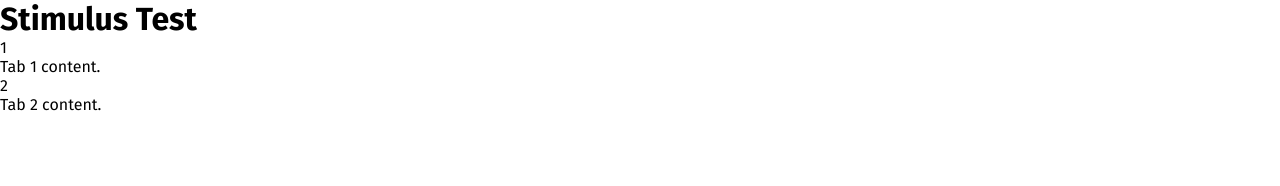
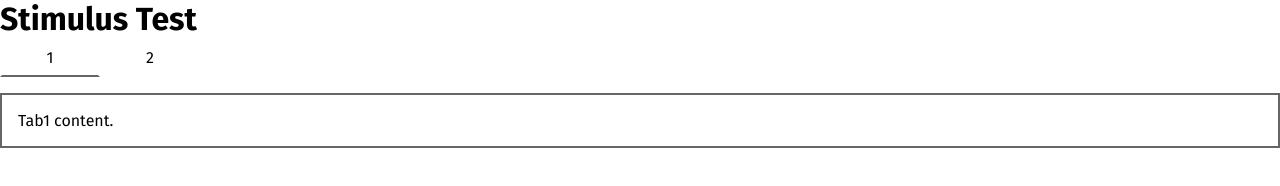
Before and after one commit to mojahige/stimulus-typescript-test, a website built with Parcel: page dev/index.html in a window 1280 px wide. Built offline with nearby package versions, Linux system fonts and the light colour scheme; what stimulus would draw is missing.

Commit message:
update: Tab ブロックの雛形を作成

```diff
--- /dev/null
+++ b/dev/assets/javascripts/blocks/Tab/_Tab.scss
@@ -0,0 +1,33 @@
+@charset "UTF-8";
+
+.Tab {
+  @at-root {
+    .Tab__list {
+      list-style: none;
+      display: flex;
+      justify-content: flex-start;
+    }
+
+    .Tab__listButton {
+      min-width: 100px;
+      padding: 0.5em;
+      border: 2px solid transparent;
+
+      &[aria-selected="true"] {
+        border-bottom-color: #666;
+      }
+    }
+
+    .Tab__content {
+      margin-top: 1rem;
+      padding: 1rem;
+      border: 2px solid #666;
+    }
+
+    .Tab__panel {
+      &[aria-hidden="true"] {
+        display: none;
+      }
+    }
+  }
+}
--- a/dev/assets/stylesheets/main.scss
+++ b/dev/assets/stylesheets/main.scss
@@ -5,3 +5,5 @@
 body {
   font-family: 'Fira Sans', sans-serif;
 }
+
+@import "../javascripts/blocks/Tab/Tab";
--- a/dev/index.html
+++ b/dev/index.html
@@ -12,34 +12,43 @@
     <h1>Stimulus Test</h1>
   </header>
 
-  <ul class="Tab"
-      role="tablist"
+  <div class="Tab"
        data-controller="tab">
-    <li class="Tab__item">
+    <ul class="Tab__list"
+        role="tablist">
+      <li class="Tab__listItem">
         <button type="button"
-              class="Tab__button"
+                class="Tab__listButton"
+                aria-selected="true"
                 data-action="click->tab#onClick">
           1
         </button>
-
-      <div class="Tab__content"
-           aria-hidden="true">
-        Tab 1 content.
-      </div>
       </li>
-    <li class="Tab__item">
+      <li class="Tab__listItem">
         <button type="button"
-              class="Tab__button"
+                class="Tab__listButton"
+                aria-selected="false"
                 data-action="click->tab#onClick">
           2
         </button>
+      </li>
+    </ul>
 
     <div class="Tab__content"
+         data-target="tab.content">
+      <div class="Tab__panel"
+           role="tabpanel"
+           aria-hidden="false">
+        Tab1 content.
+      </div>
+
+      <div class="Tab__panel"
+           role="tabpanel"
            aria-hidden="true">
-        Tab 2 content.
+        Tab2 content.
       </div>
-    </li>
-  </ul>
+    </div>
+  </div>
 
   <script src="assets/javascripts/main.js"></script>
 </body>
```
Lines whose indentation alone changed are shown as unchanged.
